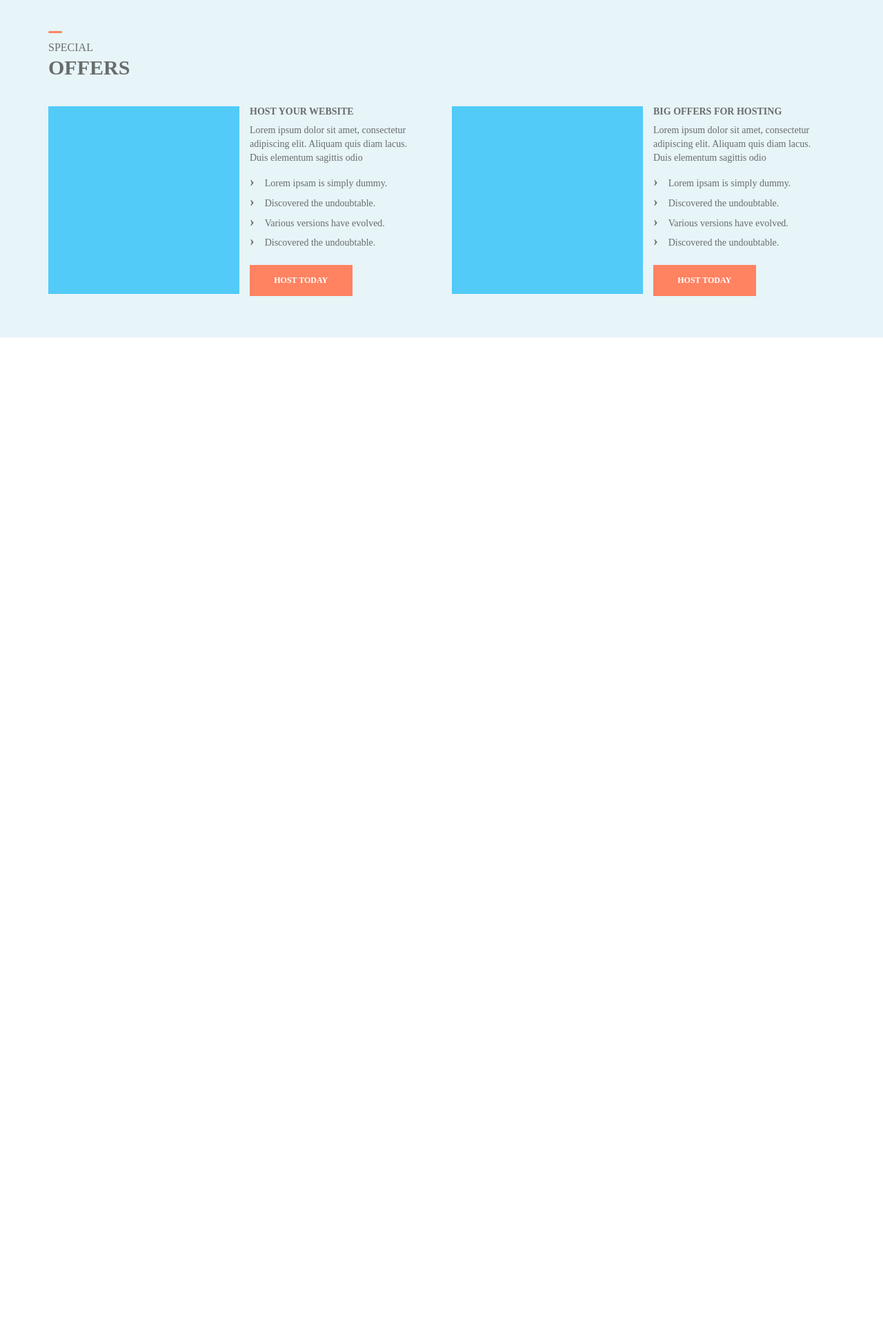
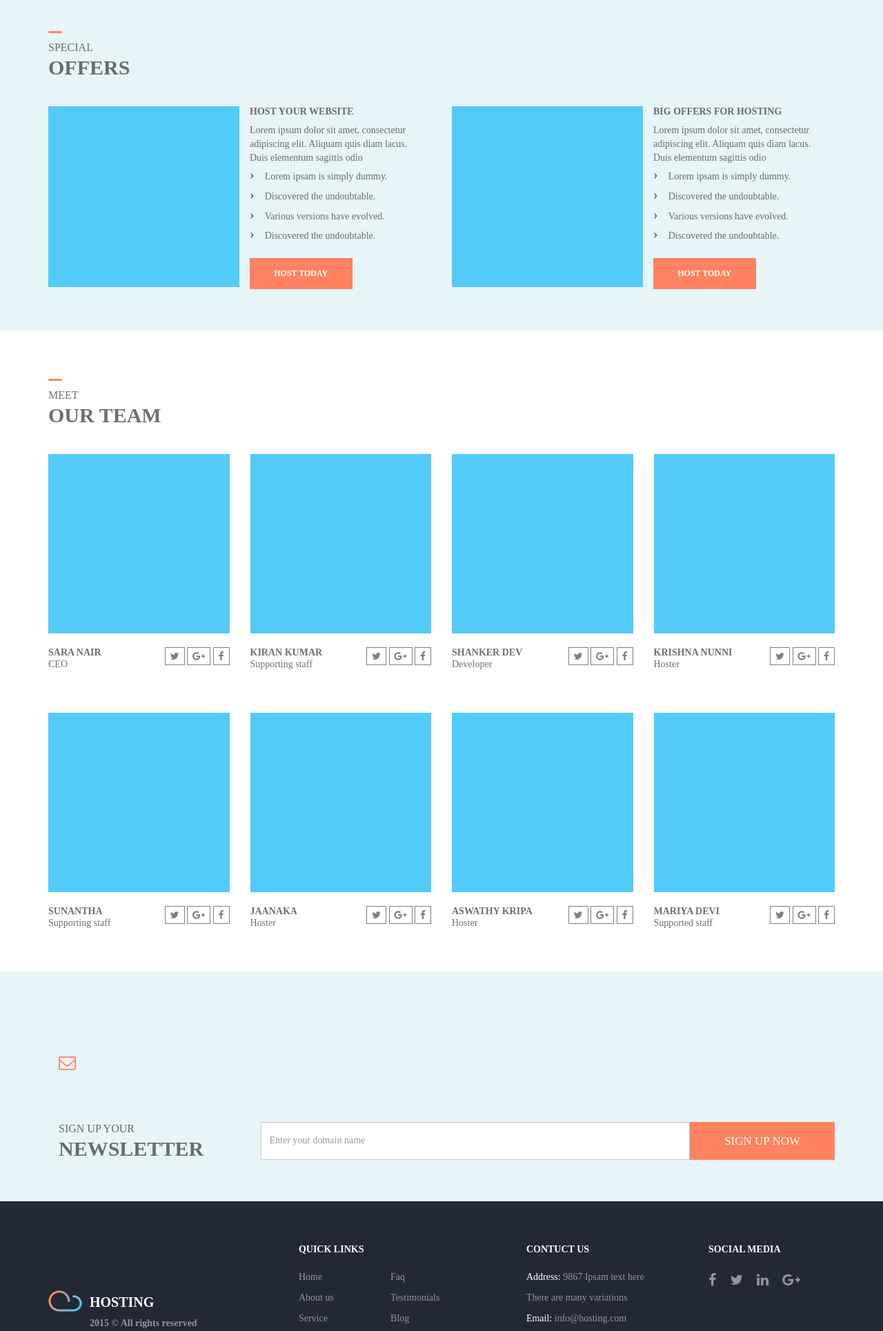
Before and after one commit to puh50/Bootstrap-3-site, a PHP site: page /About_Us.html in a window 1280 px wide. Shown: the part 847-2776 px from the top of the page at 69% size. Before the commit the page ends 1336 px from the top, so only its background shows below. Run offline with PHP 8.4, Linux system fonts and the light colour scheme.

Commit message:
about us page

```diff
--- a/Site/About_Us.html
+++ b/Site/About_Us.html
@@ -121,7 +121,7 @@
 <!-- Special Offers -->
 
         <section id="offers">
-                <div class="container">
+                <div class="container offers">
                     <div class="row">
                         <div class="title-block title-block-benefits col-xs-12">
                             <div class="stick"></div>
@@ -132,7 +132,7 @@
                     <div class="row">
                         <div class="col-xs-12 col-md-6 offers-block">
                             <div class="col-xs-6 col-sm-6 image offers-image"></div>
-                            <div class="col-xs-6 col-sm-6 offer-description">
+                            <div class="col-xs-6 col-sm-6 offers-description">
                                 <h5 class="uppercase-bold-title offer-description-title opacity-7">Host Your Website</h5>
                                 <p class="opacity-7">
                                     Lorem ipsum dolor sit amet, consectetur adipiscing
@@ -152,7 +152,7 @@
                         </div>
                         <div class="col-xs-12 col-md-6 offers-block">
                             <div class="col-xs-6 col-sm-6 image offers-image"></div>
-                            <div class="col-xs-6 col-sm-6 offer-description">
+                            <div class="col-xs-6 col-sm-6 offers-description">
                                 <h5 class="uppercase-bold-title offer-description-title opacity-7">Big offers for hosting</h5>
                                 <p class="opacity-7">
                                     Lorem ipsum dolor sit amet, consectetur adipiscing
@@ -173,10 +173,215 @@
                     </div>
                 </div>
         </section>
-        <section id="5"></section>
-        <section id="6"></section>
-        <section id="7"></section>
-        <section id="8"></section>
+
+<!-- Our Team -->
+
+        <section id="our-team">
+            <div class="container our-team">
+                <div class="row">
+                    <div class="title-block title-block-benefits col-xs-12">
+                        <div class="stick"></div>
+                        <p class="uppercase-title title-block-p">Meet</p>
+                        <h4 class="uppercase-bold-title title-block-h4">Our Team</h4>
+                    </div>
+                </div>
+                <div class="row row-our-team">
+                    <div class="col-xs-6 col-sm-4 col-md-3 col-lg-3">
+                        <div class="team-member-block">
+                            <div class="image team-member-image"></div>
+                            <div class="team-member-description">
+                                <h5 class="uppercase-bold-title opacity-7">Sara Nair</h5>
+                                <p class="uppercase-title opacity-7">Ceo</p>
+                            </div>
+                            <div class="team-member-social pull-right">
+                                <a href="#" class="fa fa-twitter social-icon opacity-5"></a>
+                                <a href="#" class="fa fa-google-plus social-icon opacity-5"></a>
+                                <a href="#" class="fa fa-facebook social-icon opacity-5"></a>
+                            </div>
+                        </div>
+                    </div>
+                    <div class="col-xs-6 col-sm-4 col-md-3 col-lg-3">
+                        <div class="team-member-block">
+                            <div class="image team-member-image"></div>
+                            <div class="team-member-description">
+                                <h5 class="uppercase-bold-title opacity-7">Kiran Kumar</h5>
+                                <p class="opacity-7">Supporting staff</p>
+                            </div>
+                            <div class="team-member-social pull-right">
+                                <a href="#" class="fa fa-twitter social-icon opacity-5"></a>
+                                <a href="#" class="fa fa-google-plus social-icon opacity-5"></a>
+                                <a href="#" class="fa fa-facebook social-icon opacity-5"></a>
+                            </div>
+                        </div>
+                    </div>
+                    <div class="col-xs-6 col-sm-4 col-md-3 col-lg-3">
+                        <div class="team-member-block">
+                            <div class="image team-member-image"></div>
+                            <div class="team-member-description">
+                                <h5 class="uppercase-bold-title opacity-7">Shanker DEV</h5>
+                                <p class="opacity-7">Developer</p>
+                            </div>
+                            <div class="team-member-social pull-right">
+                                <a href="#" class="fa fa-twitter social-icon opacity-5"></a>
+                                <a href="#" class="fa fa-google-plus social-icon opacity-5"></a>
+                                <a href="#" class="fa fa-facebook social-icon opacity-5"></a>
+                            </div>
+                        </div>
+                    </div>
+                    <div class="col-xs-6 col-sm-4 col-md-3 col-lg-3">
+                        <div class="team-member-block">
+                            <div class="image team-member-image"></div>
+                            <div class="team-member-description">
+                                <h5 class="uppercase-bold-title opacity-7">Krishna Nunni</h5>
+                                <p class="opacity-7">Hoster</p>
+                            </div>
+                            <div class="team-member-social pull-right">
+                                <a href="#" class="fa fa-twitter social-icon opacity-5"></a>
+                                <a href="#" class="fa fa-google-plus social-icon opacity-5"></a>
+                                <a href="#" class="fa fa-facebook social-icon opacity-5"></a>
+                            </div>
+                        </div>
+                    </div>
+                    <div class="col-xs-6 col-sm-4 col-md-3 col-lg-3">
+                        <div class="team-member-block">
+                            <div class="image team-member-image"></div>
+                            <div class="team-member-description">
+                                <h5 class="uppercase-bold-title opacity-7">Sunantha</h5>
+                                <p class="opacity-7">Supporting staff</p>
+                            </div>
+                            <div class="team-member-social pull-right">
+                                <a href="#" class="fa fa-twitter social-icon opacity-5"></a>
+                                <a href="#" class="fa fa-google-plus social-icon opacity-5"></a>
+                                <a href="#" class="fa fa-facebook social-icon opacity-5"></a>
+                            </div>
+                        </div>
+                    </div>
+                    <div class="col-xs-6 col-sm-4 col-md-3 col-lg-3">
+                        <div class="team-member-block">
+                            <div class="image team-member-image"></div>
+                            <div class="team-member-description">
+                                <h5 class="uppercase-bold-title opacity-7">Jaanaka</h5>
+                                <p class="opacity-7">Hoster</p>
+                            </div>
+                            <div class="team-member-social pull-right">
+                                <a href="#" class="fa fa-twitter social-icon opacity-5"></a>
+                                <a href="#" class="fa fa-google-plus social-icon opacity-5"></a>
+                                <a href="#" class="fa fa-facebook social-icon opacity-5"></a>
+                            </div>
+                        </div>
+                    </div>
+                    <div class="col-xs-6 col-sm-4 col-md-3 col-lg-3">
+                        <div class="team-member-block">
+                            <div class="image team-member-image"></div>
+                            <div class="team-member-description">
+                                <h5 class="uppercase-bold-title opacity-7">Aswathy Kripa</h5>
+                                <p class="opacity-7">Hoster</p>
+                            </div>
+                            <div class="team-member-social pull-right">
+                                <a href="#" class="fa fa-twitter social-icon opacity-5"></a>
+                                <a href="#" class="fa fa-google-plus social-icon opacity-5"></a>
+                                <a href="#" class="fa fa-facebook social-icon opacity-5"></a>
+                            </div>
+                        </div>
+                    </div>
+                    <div class="col-xs-6 col-sm-4 col-md-3 col-lg-3">
+                        <div class="team-member-block">
+                            <div class="image team-member-image"></div>
+                            <div class="team-member-description">
+                                <h5 class="uppercase-bold-title opacity-7">Mariya Devi</h5>
+                                <p class="opacity-7">Supported staff</p>
+                            </div>
+                            <div class="team-member-social pull-right">
+                                <a href="#" class="fa fa-twitter social-icon opacity-5"></a>
+                                <a href="#" class="fa fa-google-plus social-icon opacity-5"></a>
+                                <a href="#" class="fa fa-facebook social-icon opacity-5"></a>
+                            </div>
+                        </div>
+                    </div>
+                </div>
+            </div>
+        </section>
+
+<!--Newsletter-->
+
+        <section id="newsletter">
+            <div class="container">
+                <div class="row">
+                    <div class="container">
+                        <div class="envelope-icon col-xs-12">
+                            <i class="fa fa-envelope-o"></i>
+                        </div>
+                    </div>
+                </div>
+                <div class="row row-newsletter">
+                    <div class="col-xs-12 col-sm-4 col-md-3">
+                        <div class="title-block title-block-newsletter col-xs-12">
+                            <p class="uppercase-title title-block-p">Sign up your</p>
+                            <h4 class="uppercase-title title-block-h4">Newsletter</h4>
+                        </div>
+                    </div>
+                    <div class="col-sm-8 col-md-9">
+                        <div class="input-group">
+                            <input type="text" class="form-control" placeholder="Enter your domain name">
+                            <span class="input-group-addon btn btn-default button button-sign-up-now">Sign up now</span>
+                        </div>
+                    </div>
+                </div>
+            </div>
+        </section>
+
+<!--Footer-->
+
+        <section id="footer">
+            <div class="container">
+                <div class="row footer-flex-block">
+                    <div class="logo footer-logo col-xs-12 col-md-4 col-lg-5">
+                        <div class="logo-img logo-img-footer"><a href="#"></a></div>
+                        <div class="logo-title logo-title-footer">
+                            <a href="#">Hosting</a> <br>
+                            <span class="rights opacity-5">2015 &copy; All rights reserved</span>
+                        </div>
+                     </div>
+                     <div class="footer-flex-block-list col-sm-12">
+                        <div class="quick-links col-sm-5 col-md-5">
+                            <div class="footer-title">Quick Links</div>
+                            <ul class="footer-links footer-links-marg-right">
+                                <li><a href="#" class="opacity-5">Home</a></li>
+                                <li><a href="#" class="opacity-5">About us</a></li>
+                                <li><a href="#" class="opacity-5">Service</a></li>
+                                <li><a href="#" class="opacity-5">Hosting Plans</a></li>
+                                <li><a href="#" class="opacity-5">Domain</a></li>
+                            </ul>
+                            <ul class="footer-links">
+                                <li><a href="#" class="opacity-5">Faq</a></li>
+                                <li><a href="#" class="opacity-5">Testimonials</a></li>
+                                <li><a href="#" class="opacity-5">Blog</a></li>
+                                <li><a href="#" class="opacity-5">Support</a></li>
+                                <li><a href="#" class="opacity-5">Contact Us</a></li>
+                            </ul>
+                        </div>
+                        <div class="quick-links col-sm-4 col-md-4">
+                            <div class="footer-title">Contuct Us</div>
+                            <ul class="footer-links footer-links-contuct">
+                                <li>Address: <span class="opacity-5">9867 Ipsam text here</span></li>
+                                <li><span class="opacity-5">There are many variations</span></li>
+                                <li>Email: <span class="opacity-5">info@hosting.com</span></li>
+                                <li>Call: <span class="opacity-5">+87 7765 557 888</span></li>
+                            </ul>
+                        </div>
+                        <div class="quick-links col-sm-3 col-md-3">
+                            <div class="footer-title footer-title-contuct">Social media</div>
+                            <div class="social-icons">
+                                <a href="#" class="fa fa-facebook social-icon opacity-5"></a>
+                                <a href="#" class="fa fa-twitter social-icon opacity-5"></a>
+                                <a href="#" class="fa fa-linkedin social-icon opacity-5"></a>
+                                <a href="#" class="fa fa-google-plus social-icon opacity-5"></a>
+                            </div>
+                        </div>
+                    </div>
+                </div>
+            </div>
+        </section>
     </div>
     <script src="https://ajax.googleapis.com/ajax/libs/jquery/1.12.4/jquery.min.js"></script>
     <script src="bs/js/bootstrap.min.js"></script>
--- a/Site/css/about-us.css
+++ b/Site/css/about-us.css
@@ -61,8 +61,8 @@
 /* Special Offers */
 
 .offers-image {
-    width: 277px;
-    height: 272px;
+    max-width: 277px;
+    height: 262px;
     margin-right: 0;
 }
 .offer-description-title, .offer-description p {
@@ -89,7 +89,7 @@
 
 @media screen and (max-width: 1199px) {
     .offers-image {
-        height: 292px;
+        height: 282px;
     }
 }
 
@@ -99,10 +99,61 @@
     }
 }
 
-@media screen and (max-width: px) {
+@media screen and (max-width: 460px) {
+    .container.offers {
+        padding-bottom: 30px;
+    }
     .offers-block {
+        display: flex;
+        flex-direction: column;
+    }
+    .offers-description.col-xs-6 {
+        width: 100%;
+    }
+    .offers-description {
+        margin-bottom: 20px;
+    }
+    .offers-image.col-xs-6 {
+        width: 100%;
+        margin-bottom: 20px;
+    }
+}
+
+/* Section 4 */
+
+/* Our Team */
+
+.container.our-team {
+    padding-bottom: 0;
+}
+.team-member-block {
+    margin-bottom: 60px;
+}
+.team-member-image {
+    height: 260px;
+    margin: 0 0 20px 0;
+}
+.team-member-social, .team-member-description {
+    display: inline-block;
+}
+.team-member-social .social-icon {
+    color: var(--black);
+    padding: 5px 7px;
+    margin-right: 0;
+    border: 1px solid black;
+}
+
+@media screen and (max-width: 600px) {
+    .row-our-team {
         display: flex;
         flex-direction: column;
         align-items: center;
     }
+    .row-our-team .col-xs-6 {
+        width: 100%;
+    }
+    .team-member-block {
+        max-width: 262px;
+        margin: 30px auto;
+    }
 }
```
